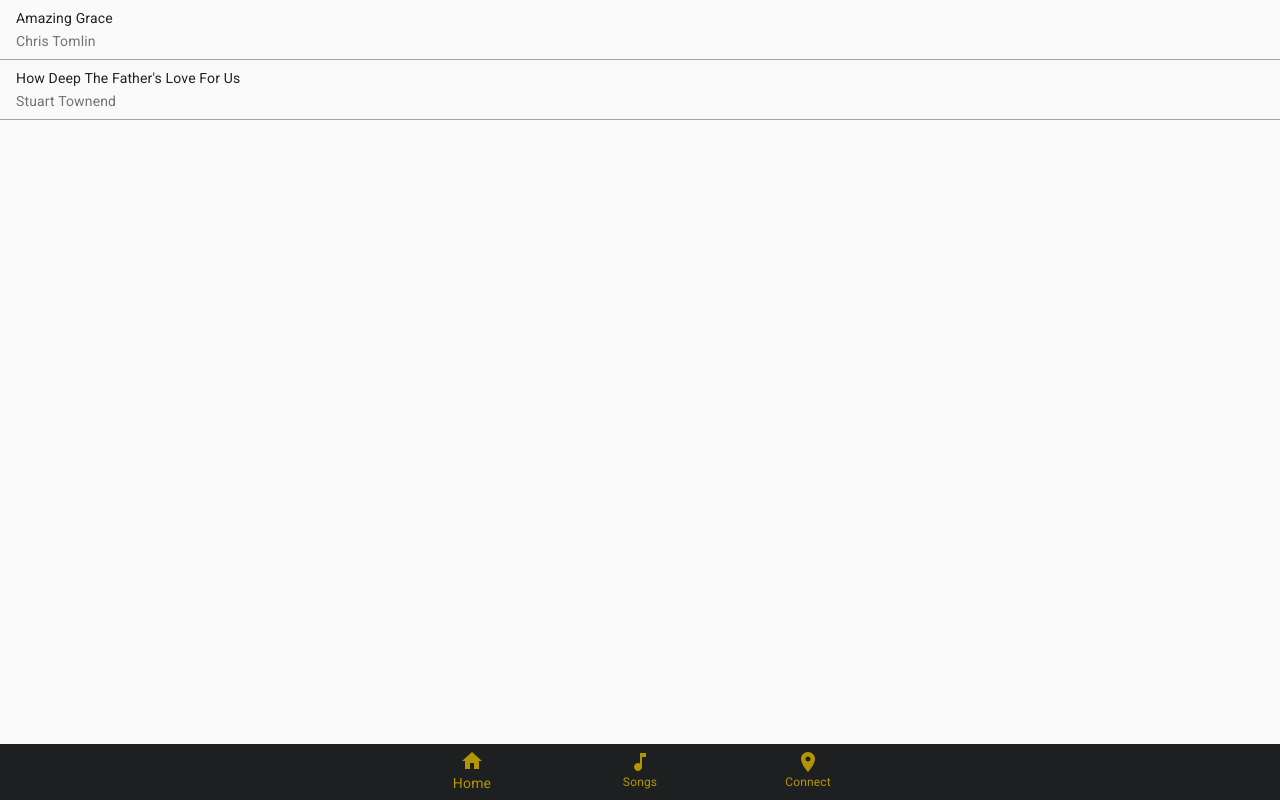
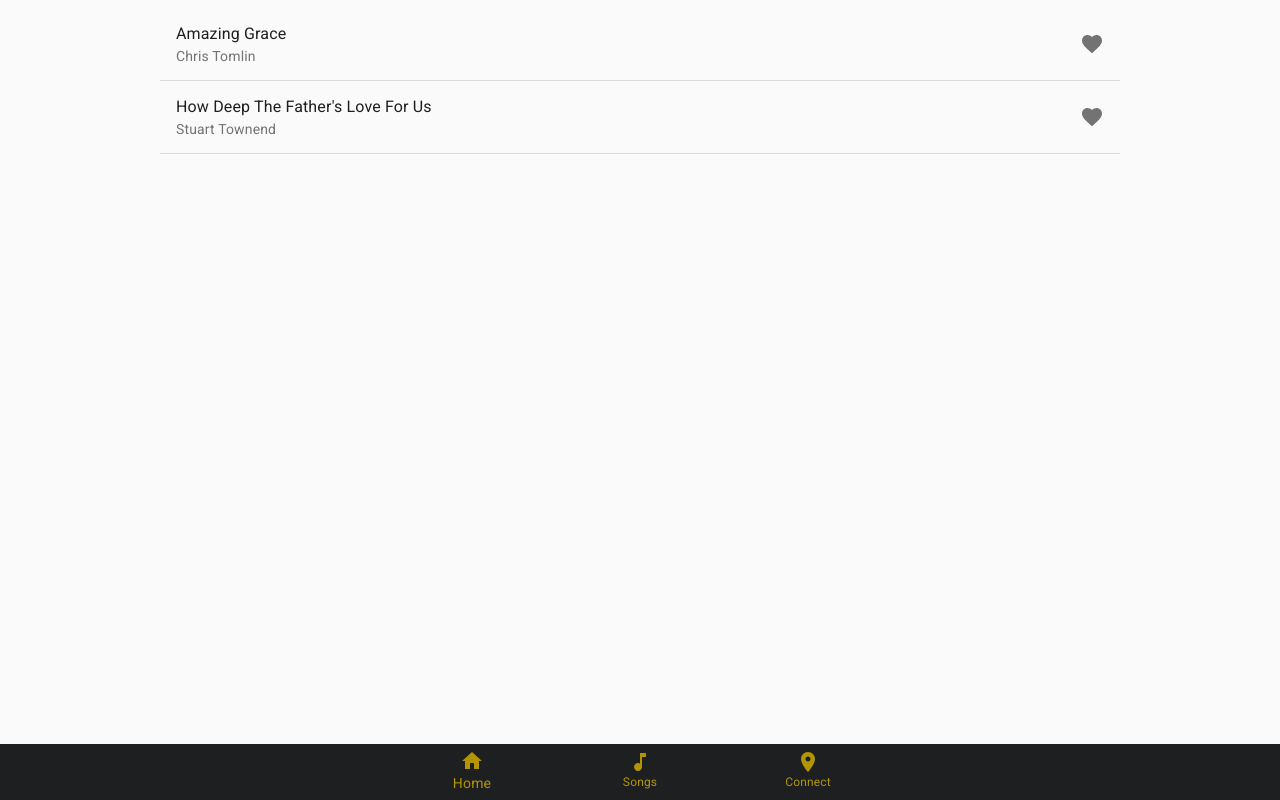
Before and after one commit to todar/fridaynight.info, a Next.js app: page /songs in a window 1280 px wide. Built offline with nearby package versions, Linux system fonts and the light colour scheme.

Commit message:
Formatted lists with MUI

```diff
--- a/src/pages/songs/index.jsx
+++ b/src/pages/songs/index.jsx
@@ -3,59 +3,58 @@
  * from the need of having a digital songbook.
  */
 
-import Link from "next/link";
 import fs from "fs";
 import path from "path";
 import matter from "gray-matter";
+import Link from "../../components/Link";
+import Container from "@material-ui/core/Container";
+import List from "@material-ui/core/List";
+import ListItem from "@material-ui/core/ListItem";
+import ListItemSecondaryAction from "@material-ui/core/ListItemSecondaryAction";
+import ListItemAvatar from "@material-ui/core/ListItemAvatar";
+import Avatar from "@material-ui/core/Avatar";
+import MusicNote from "@material-ui/icons/MusicNote";
+import ListItemText from "@material-ui/core/ListItemText";
+import Divider from "@material-ui/core/Divider";
+import IconButton from "@material-ui/core/IconButton";
+import LikeIcon from "@material-ui/icons/Favorite";
 
 const SongPage = ({ songList }) => {
   console.log(songList);
   return (
-    <div className="collection">
-      {songList.map(song => {
-        return (
-          <Link key={song.slug} href={"/songs/" + song.slug}>
-            <div className="collection-item">
-              <section className="title-section">
-                <span className="title">{song.data.title}</span>
-                <span className="artist">{song.data.artist}</span>
-              </section>
-            </div>
-          </Link>
-        );
-      })}
-      <style jsx>{`
-        .collection {
-          display: flex;
-          flex-direction: column;
-        }
-
-        .collection-item {
-          display: flex;
-          align-items: center;
-          height: 60px;
-          border-bottom: 1px solid #a1a3a4;
-          padding: 0 16px;
-        }
-
-        .collection-item:active {
-          background-color: #d3d4d5;
-        }
-
-        .title-section {
-          display: flex;
-          flex-direction: column;
-        }
-
-        .title {
-          margin-bottom: 3px;
-        }
-
-        .artist {
-          color: #717374;
-        }
-      `}</style>
-    </div>
+    <Container maxWidth="md" disableGutters={true}>
+      <List>
+        {songList.map(song => {
+          return (
+            <>
+              <Link
+                key={song.slug}
+                href={"/songs/" + song.slug}
+                style={{ textDecoration: "none" }}
+              >
+                <ListItem button>
+                  {/* <ListItemAvatar>
+                    <Avatar>
+                      <MusicNote color="primary" />
+                    </Avatar>
+                  </ListItemAvatar> */}
+                  <ListItemText
+                    primary={song.data.title}
+                    secondary={song.data.artist}
+                  />
+                  <ListItemSecondaryAction>
+                    <IconButton edge="end" aria-label="delete">
+                      <LikeIcon />
+                    </IconButton>
+                  </ListItemSecondaryAction>
+                </ListItem>
+              </Link>
+              <Divider />
+            </>
+          );
+        })}
+      </List>
+    </Container>
   );
 };
 
```
